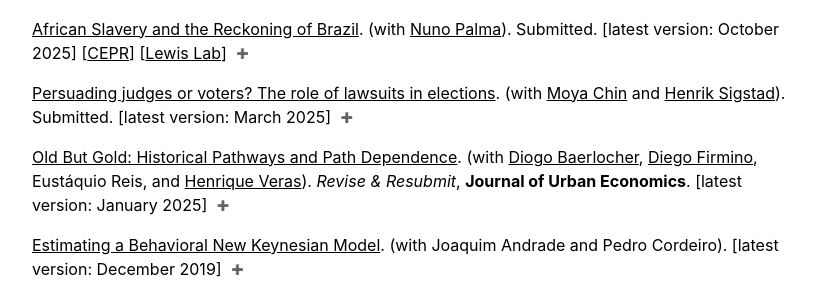
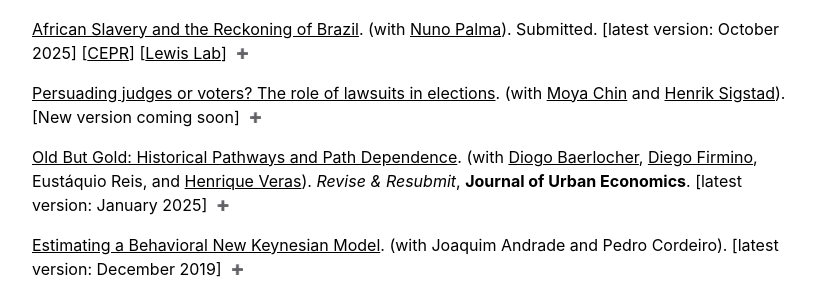
Before and after one commit to gbrlambais/gbrlambais.github.io, a Jekyll site: the page built from _pages/research.md, in a window 1280 px wide. Shown: the part 417-717 px from the top of the page, without its empty margins (224-1054 px from the left). Built offline with Jekyll 4.4.1, drawn with Linux system fonts in a browser that asks for light colours.

Commit message:
electoral

```diff
--- a/_pages/research.md
+++ b/_pages/research.md
@@ -35,7 +35,7 @@ More enslaved Africans disembarked in Brazil than in any other country in the Ne
 high-disamenity occupations.
 </div>
 
-[Persuading judges or voters? The role of lawsuits in elections](https://dx.doi.org/10.2139/ssrn.5183038){:target="_blank"}. (with [Moya Chin](https://sites.google.com/view/moyachin/){:target="_blank"} and [Henrik Sigstad](https://hsigstad.github.io){:target="_blank"}). Submitted. [latest version: March 2025] <button class="collapsible" id="elections"></button>
+[Persuading judges or voters? The role of lawsuits in elections](https://dx.doi.org/10.2139/ssrn.5183038){:target="_blank"}. (with [Moya Chin](https://sites.google.com/view/moyachin/){:target="_blank"} and [Henrik Sigstad](https://hsigstad.github.io){:target="_blank"}). [New version coming soon] <button class="collapsible" id="elections"></button>
 
 <div class="content" id="electionsdata" markdown="1">
 What role do lawsuits play in elections? We document that 30 percent of Brazilian mayoral candidates are involved in election-related lawsuits and that they spend 11 percent of their campaign funds on lawyers. Candidates filing lawsuits rarely succeed in disqualifying opponents or annulling elections. Instead, the true motivation might be to influence voters: Most lawsuits are filed right before the election, and candidates feature the lawsuits in their media campaigns. Motivated by these findings, we estimate the causal effect of lawsuits on polling data and can rule out large effects on voters.
```
